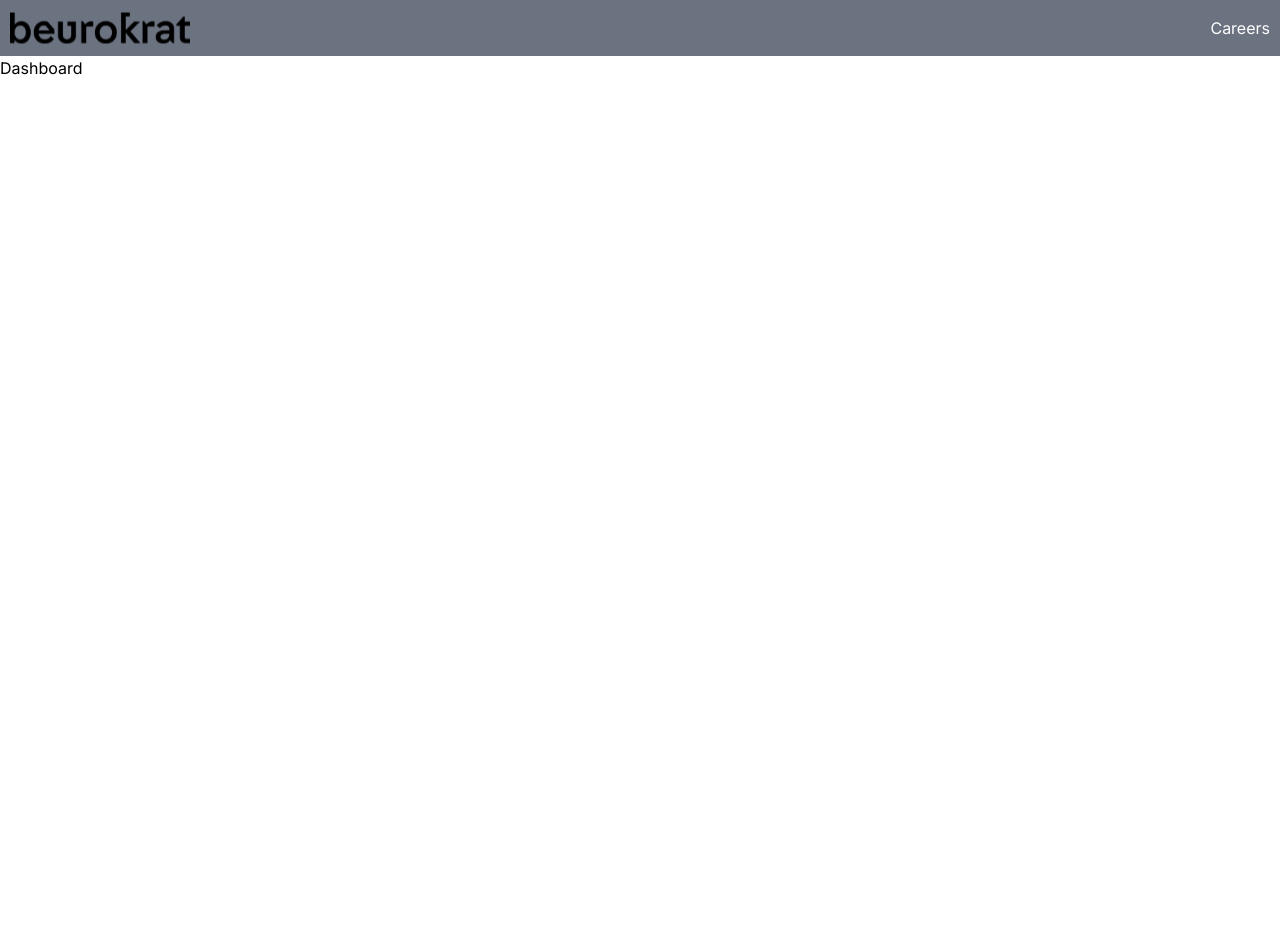
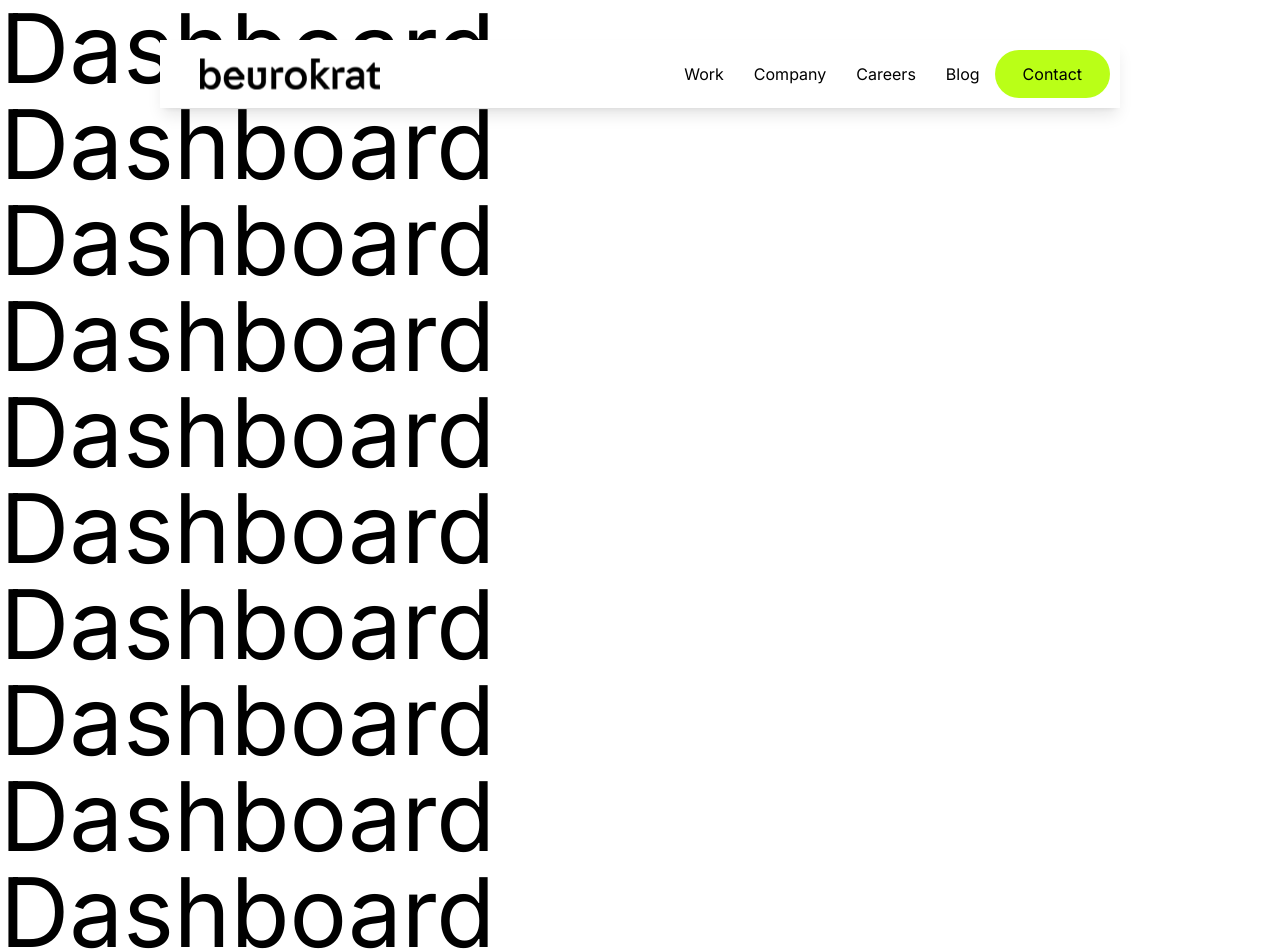
Before and after one commit to Beurokrat/beurokrat, a Next.js app: page / in a window 1280 px wide. Shown: the top 952 px of the page. Before the commit the page ends 800 px from the top, so only its background shows below. Built offline with nearby package versions, Linux system fonts and the light colour scheme.

Commit message:
BEUR-9: added Navbar and button components

```diff
--- a/src/app/_components/button/index.tsx
+++ b/src/app/_components/button/index.tsx
@@ -1,10 +1,16 @@
-import React from 'react'
+import React from 'react';
 
-function Button( buttonText: String ) {
-
-    return (
-
-    )
+interface ButtonProps {
+ text: string;
+ onClick: () => void;
 }
 
-export default Button
+const Button: React.FC<ButtonProps> = ({ text, onClick }) => {
+ return (
+    <button className='px-7 py-3 rounded-full bg-primary text-black' onClick={onClick}>
+      {text}
+    </button>
+ );
+};
+
+export default Button;
--- a/src/app/_components/navbar/index.tsx
+++ b/src/app/_components/navbar/index.tsx
@@ -1,16 +1,35 @@
+"use client"
+import { useRouter } from 'next/navigation';
+
 import Image from "next/image";
 import Link from "next/link";
 import logo from './logo.svg'
+import Button from "../button";
+
 export default function Navbar() {
+  const router = useRouter();
+  const handleClick = () => {
+    console.log('Button clicked!');
+    router.push('/careers');
+  };
   return (
-    <div className='p-[10px] flex flex-row items-center justify-between w-full bg-gray-500 text-white'>
+    <div className="fixed top-0 left-0 right-0 w-full ">
+      <div className='container my-10 mx-auto p-[10px] bg-white flex flex-row items-center justify-between w-3/4 shadow-lg'>
+        <Link href='/'>
           <Image
             src={logo}
             alt='Beurokrat logo'
             quality={100}
+            className='mx-[30px]'
           />
+        </Link>
         <div>
-        <Link href='/careers'>Careers</Link>
+          <Link href='/careers' className="m-[15px]">Work</Link>
+          <Link href='/careers' className="m-[15px]">Company</Link>
+          <Link href='/careers' className="m-[15px]">Careers</Link>
+          <Link href='/careers' className="m-[15px]">Blog</Link>
+          <Button text="Contact" onClick={handleClick} />
+        </div>
       </div>
     </div>
   )
--- a/src/app/page.tsx
+++ b/src/app/page.tsx
@@ -1,7 +1,18 @@
 export default function Home() {
   return (
     <main>
-      <h2>Dashboard</h2>
+      <h2 className="text-8xl">Dashboard</h2>
+      <h2 className="text-8xl">Dashboard</h2>
+      <h2 className="text-8xl">Dashboard</h2>
+      <h2 className="text-8xl">Dashboard</h2>
+      <h2 className="text-8xl">Dashboard</h2>
+      <h2 className="text-8xl">Dashboard</h2>
+      <h2 className="text-8xl">Dashboard</h2>
+      <h2 className="text-8xl">Dashboard</h2>
+      <h2 className="text-8xl">Dashboard</h2>
+      <h2 className="text-8xl">Dashboard</h2>
+      <h2 className="text-8xl">Dashboard</h2>
+      <h2 className="text-8xl">Dashboard</h2>
     </main>
   );
 }
```
Lines whose indentation alone changed are shown as unchanged.
